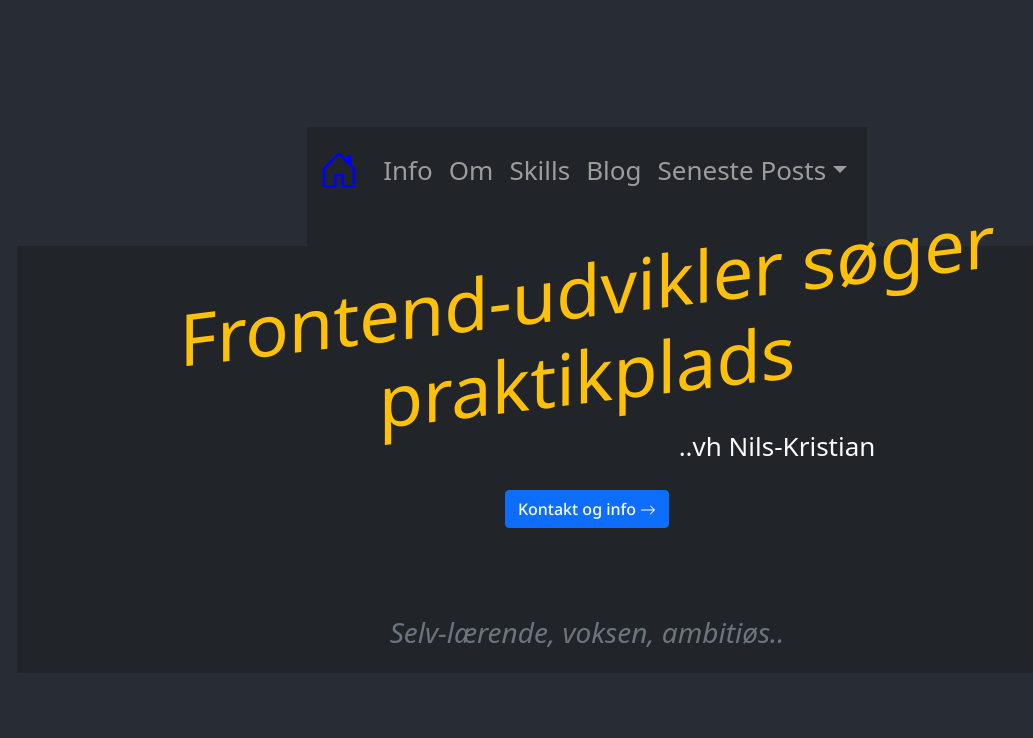
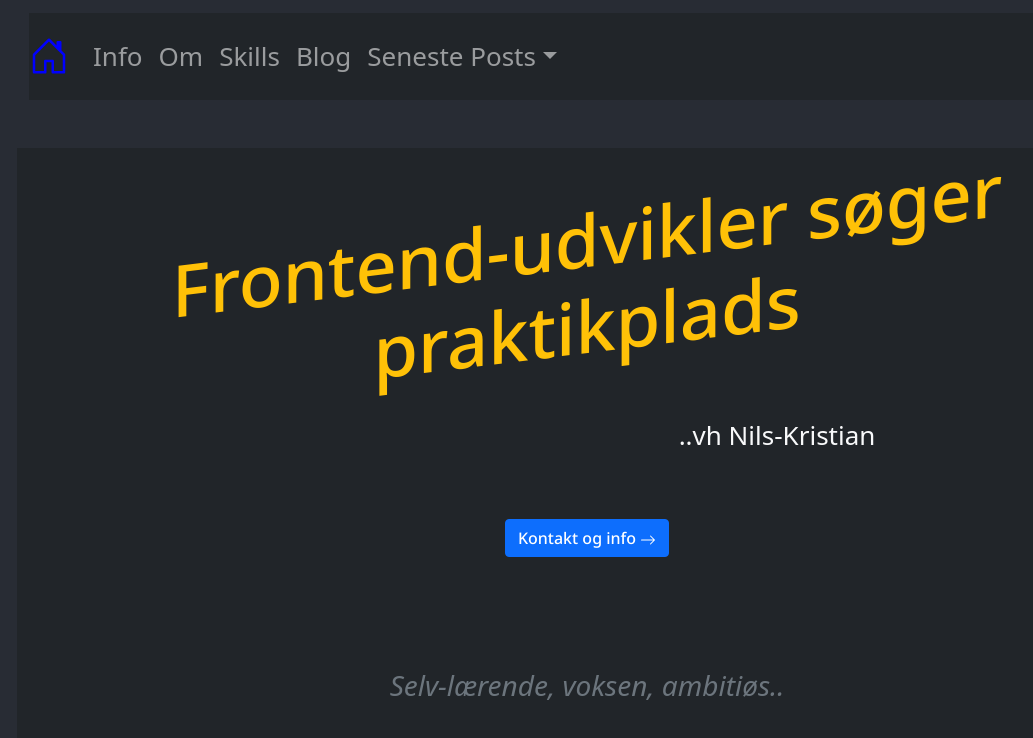
Before and after one commit to nkped/nkped.github.io, a React (Create React App) app: page / in a window 1280 px wide. Shown: the top 738 px of the page, without its empty margins (53-1086 px from the left). Built offline with nearby package versions, Linux system fonts and the light colour scheme.

Commit message:
Info opdateret

```diff
--- a/src/App.css
+++ b/src/App.css
@@ -37,7 +37,9 @@
 }
 
 
-.higher
+.higher {
+  min-height: 80vh;
+}
 
 
 .Noto700 {
--- a/src/components/myNavBar.jsx
+++ b/src/components/myNavBar.jsx
@@ -6,12 +6,18 @@ import BlogDropdown from "./blogDropdown";
 
 export function MyNavBar() {
   return (
-    <nav className="bg-dark navbar-dark pb-4">
-      <Navbar expand="lg">
-        <Container className="mb-3 mt-2">
-          <Navbar.Brand href="/">
+    <Container>
+      <Navbar
+        collapseOnSelect
+        expand="lg"
+        bg="dark"
+        variant="dark"
+        className="py-3 mb-5"
+      >
+        <Navbar.Brand href="/#/">
           <HouseDoor size={40} color="blue" />
         </Navbar.Brand>
+
         <Navbar.Toggle aria-controls="basic-navbar-nav" />
         <Navbar.Collapse id="basic-navbar-nav">
           <Nav className="me-auto">
@@ -29,8 +35,10 @@ export function MyNavBar() {
             </NavDropdown>
           </Nav>
         </Navbar.Collapse>
+      </Navbar>
     </Container>
-      </Navbar>
-    </nav>
   );
 }
+
+/*
+ */
--- a/src/routes/home.jsx
+++ b/src/routes/home.jsx
@@ -8,19 +8,21 @@ import { ArrowRight } from "react-bootstrap-icons";
 
 export default function Home() {
   return (
-    <Container className="bg-dark text-light">
-      <Row className="skewed">
-        <h1 className="Noto700 text-warning display-2">
-          Frontend-udvikler søger praktikplads
-        </h1>
+    <Container className="bg-dark text-light higher">
+      <h1 className="Noto700 text-warning display-2 skewed my-5">
+        Frontend-udvikler søger praktikplads
+      </h1>
+      <Row className="mb-3">
+        <Col xs={{ span: 6, offset: 5 }}>..vh Nils-Kristian</Col>{" "}
       </Row>
       <Row>
-        <Col xs={{ span: 6, offset: 5 }}>..vh Nils-Kristian</Col>{" "}
+        <Col>
+          <Button href="/#/kontakt" variant="primary" className="Noto600 my-5">
+            Kontakt og info
+            <ArrowRight className="ms-1" />
+          </Button>
+        </Col>
       </Row>
-      <Button href="/#/kontakt" variant="primary" className="Noto600 my-4">
-        Kontakt og info
-        <ArrowRight className="ms-1" />
-      </Button>
       <Footer />
     </Container>
   );
--- a/src/routes/kontakt.jsx
+++ b/src/routes/kontakt.jsx
@@ -7,11 +7,11 @@ export default function Kontakt() {
   return (
     <Container fluid>
       <Container>
-        <Row className="fs-1 fw-semibold mb-2 pb-1 text-muted  border-bottom border-warning">
+        <Row className="h1 display-2 Noto700 pb-1 mb-2 text-muted  border-bottom border-warning">
           Info
         </Row>
 
-        <Stack className="py-5 mt-3 gap-2 fs-1 fw-bold text-center mb-2">
+        <Stack className="Noto700 fs-1 text-center gap-2  py-5 mt-3  mb-2">
           <Col>Vilkår for praktik </Col>
           <Col>
             <FaHandshake />
@@ -25,16 +25,16 @@ export default function Kontakt() {
           <Row>
             <Col>
               <p>
-                <span className="lead text-warning">Praktik er gratis </span>-
-                virksomhed skal blot sørge for frokost og kontorplads.
+                <span className="Noto600 text-warning">Praktik er gratis </span>
+                - virksomhed skal blot sørge for frokost og kontorplads.
               </p>
             </Col>
           </Row>
           <Row>
             <Col>
               <p>
-                <span className="lead text-warning">Formålet </span>med praktik
-                er primært joberfaring - ikke nødvendigvis job i samme
+                <span className="Noto600 text-warning">Formålet </span>med
+                praktik er primært joberfaring - ikke nødvendigvis job i samme
                 virksomhed efterfølgende.
               </p>
             </Col>
@@ -42,15 +42,15 @@ export default function Kontakt() {
           <Row>
             <Col>
               <p>
-                <span className="lead text-warning">Varighed </span>for praktik
-                er i udgangspunktet tre måneder.
+                <span className="Noto600 text-warning">Varighed </span>for
+                praktik er i udgangspunktet tre måneder.
               </p>
             </Col>
           </Row>
           <Row>
             <Col>
               <p>
-                <span className="lead text-warning">Min rolle</span> som
+                <span className="Noto600 text-warning">Min rolle</span> som
                 praktikant skal selvfølgelig primært udvikle mig som programmør.
                 Jeg er dog åben overfor at bidrage på andre områder for, at det
                 giver mening for virksomheden at have et føl gående.
@@ -60,18 +60,18 @@ export default function Kontakt() {
           <Row>
             <Col>
               <p>
-                <span className="lead text-warning"> Jeg har erfaring</span> som
-                primær website-skribent for founthouse.dk, mødebooker for Nerd
-                Productions samt manusforfatter på engelsk-sproglig pr-video for
-                Citizen Dane (se referencer nederst).
+                <span className="Noto600 text-warning"> Jeg har erfaring</span>{" "}
+                som primær website-skribent for founthouse.dk, mødebooker for
+                Nerd Productions samt manusforfatter på engelsk-sproglig
+                pr-video for Citizen Dane (se referencer nederst).
               </p>
             </Col>
           </Row>
           <Row>
             <Col>
               <p>
-                <span className="lead text-warning">Skriv eller ring</span> på
-                nedenstående info.
+                <span className="Noto600 text-warning">Skriv eller ring</span>{" "}
+                på nedenstående info.
               </p>
             </Col>
           </Row>
```
Lines whose indentation alone changed are shown as unchanged.
